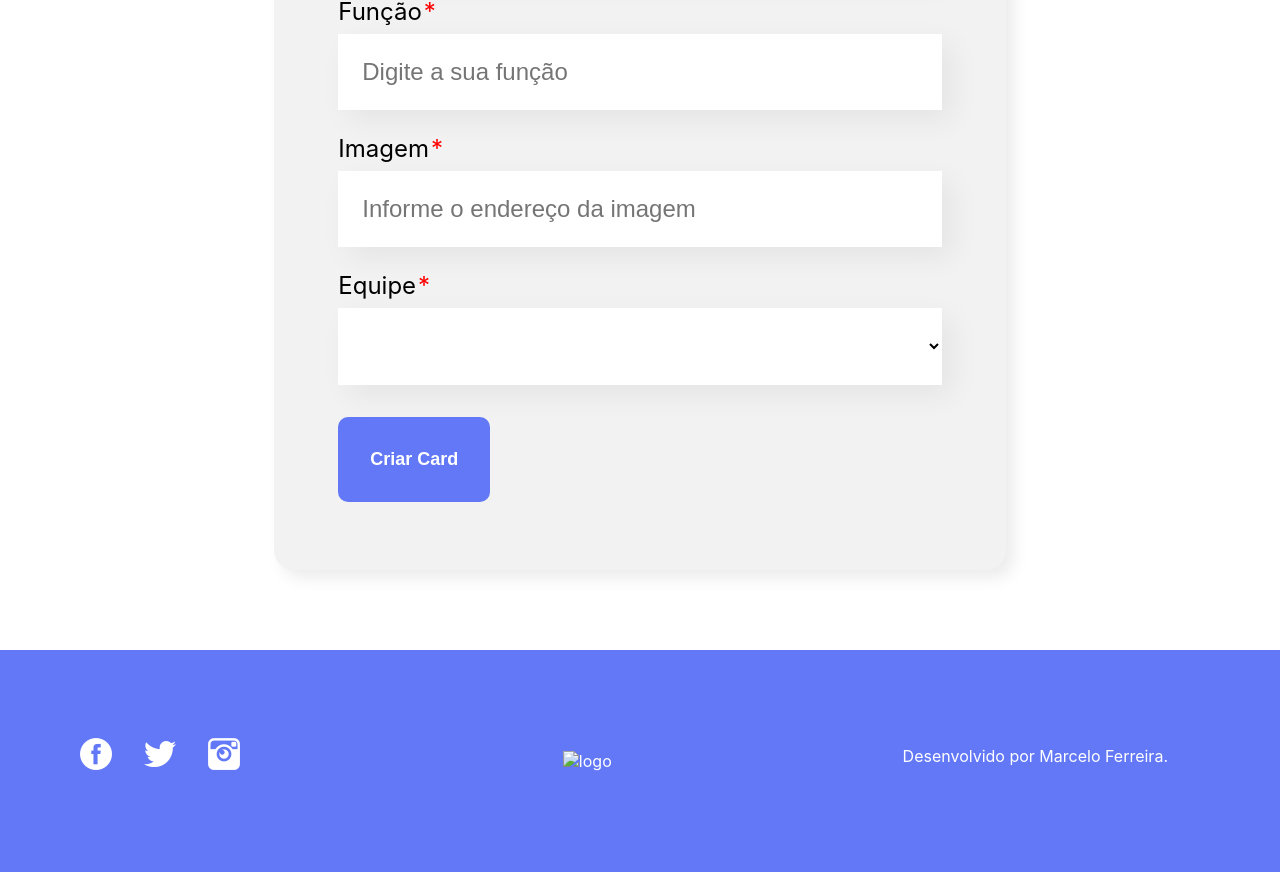
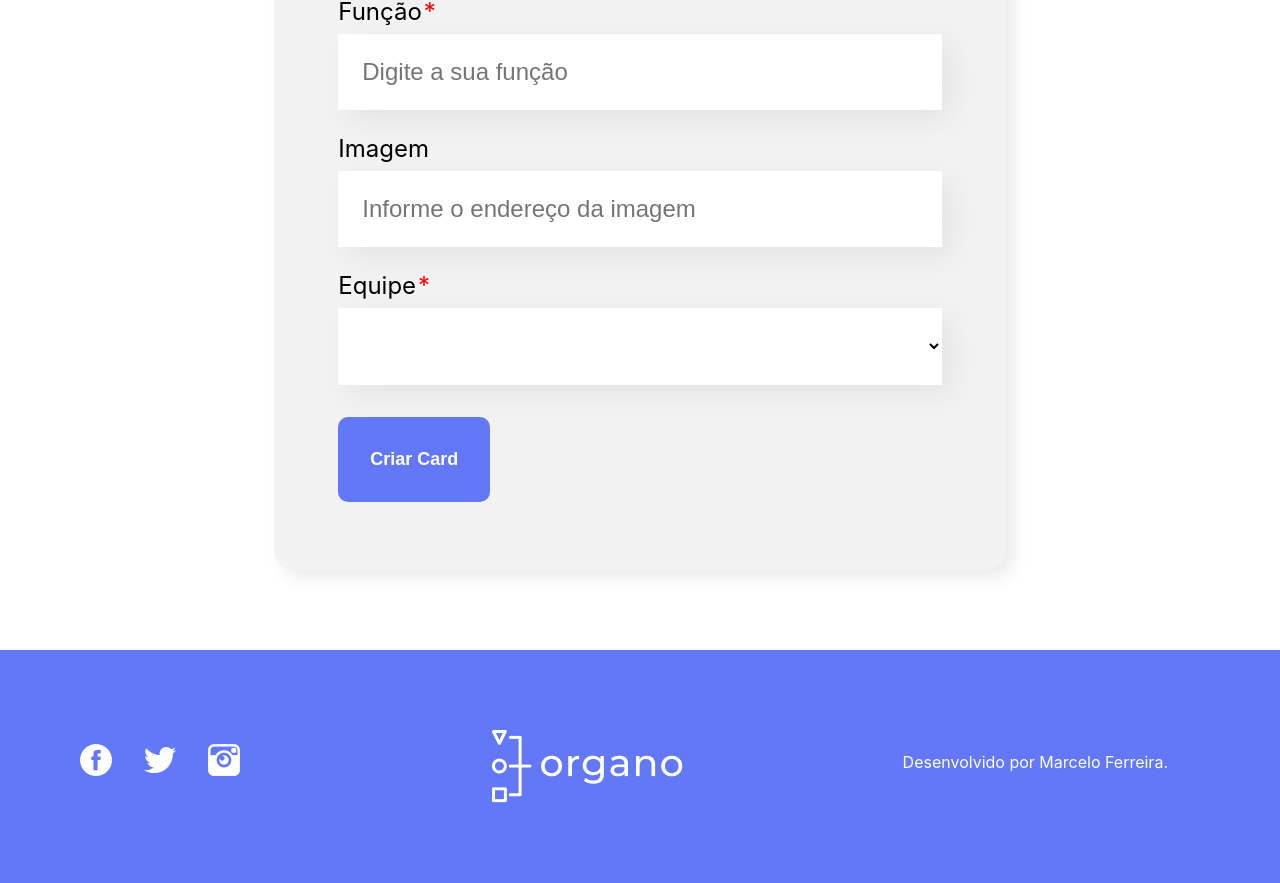
Before and after one commit to Gilgisgleidson/organo, a React (Create React App) app: page / in a window 1280 px wide. Shown: the part 827-1710 px from the top of the page. Built offline with nearby package versions, Linux system fonts and the light colour scheme; the HTML template or start-up script is replaced by a standard one.

Commit message:
Alterações no TextField

```diff
--- a/src/components/Form/index.js
+++ b/src/components/Form/index.js
@@ -31,6 +31,7 @@
                 <h2>Preencha os dados para criar o card do colaborador</h2>
                 <TextField
                     required={true}
+                    showAsterisk={true}
                     label="Nome"
                     placeholder="Digite o seu nome"
                     value = {name}
@@ -38,6 +39,7 @@
                 />
                 <TextField
                     required={true}
+                    showAsterisk={true}
                     label="Função"
                     placeholder="Digite a sua função"
                     value = {role}
@@ -45,6 +47,7 @@
                 />
                 <TextField
                     label="Imagem"
+                    showAsterisk={false}
                     placeholder="Informe o endereço da imagem"
                     value = {img}
                     onTyping={value => setImg(value)}
--- a/src/components/TextField/index.js
+++ b/src/components/TextField/index.js
@@ -11,7 +11,7 @@
         <div className='text-field'>
             <label>
                 {labelParts[0]}
-                <span className="asterisk">*</span>
+                {props.showAsterisk && <span className="asterisk">*</span>}
                 {labelParts[1]}
             </label>
             <input
```
